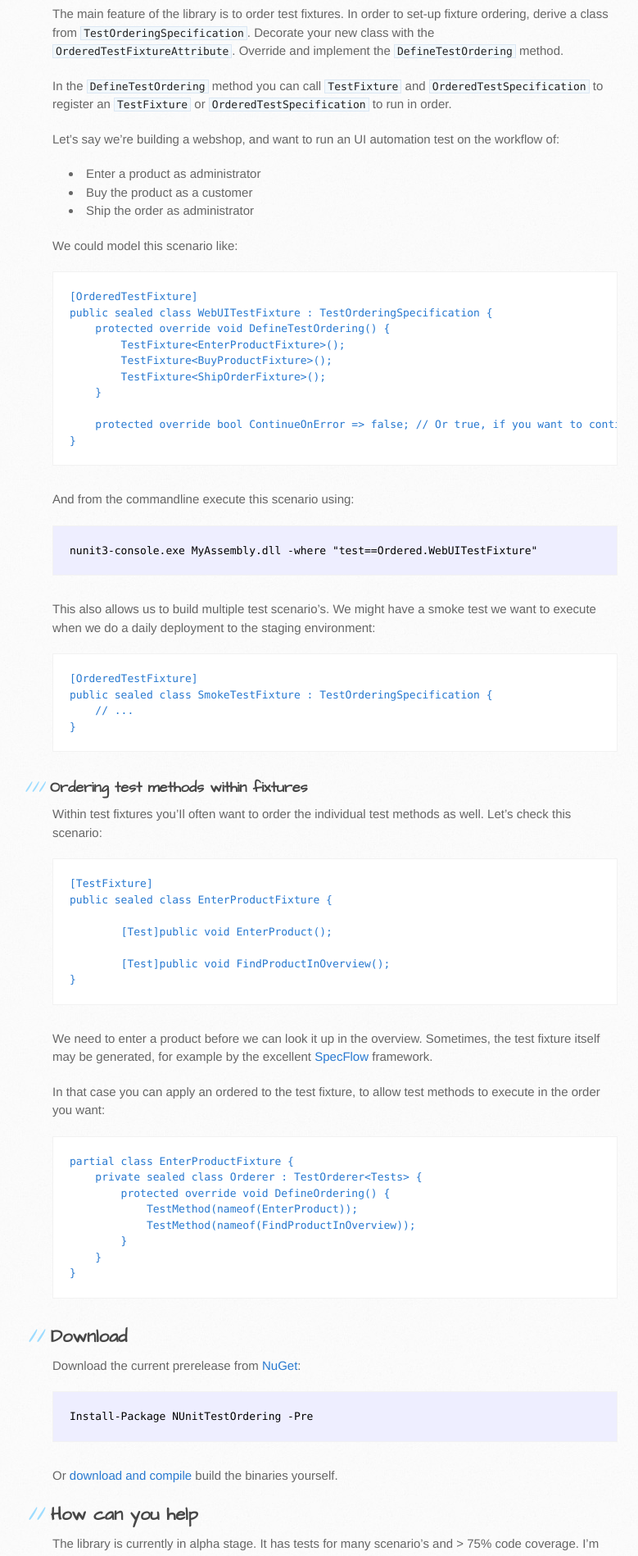
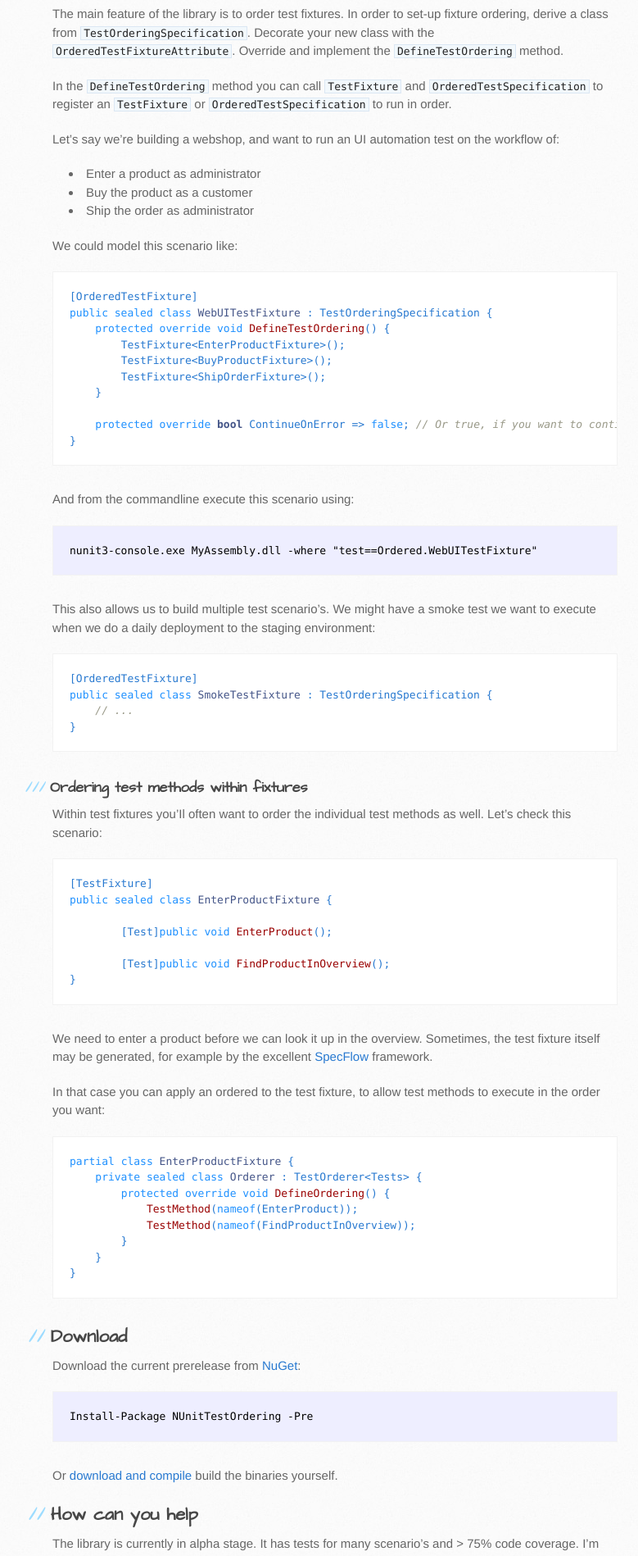
Before and after one commit to Sebazzz/sebazzz.github.io, a Jekyll site: the page built from _posts/2016-10-02-ordered-nunit-testing-with-nunittestordering-library.md, in a window 1280 px wide. Shown: the part 1103-3001 px from the top of the page at 82% size, without its empty margins (106-885 px from the left). Built offline with Jekyll 4.4.1, drawn with Linux system fonts in a browser that asks for light colours; comment, search, counter and statistics services are not loaded; some of the changed text lies outside the part shown.

Commit message:
Better code highlighting

````diff
--- a/_posts/2016-10-02-ordered-nunit-testing-with-nunittestordering-library.md
+++ b/_posts/2016-10-02-ordered-nunit-testing-with-nunittestordering-library.md
@@ -19,9 +19,9 @@
 
 Include the library into your project and include the following code in your AssemblyInfo file:
 
-``` C#
+{% highlight C# %}
 [assembly:EnableTestFixtureOrdering]
-```
+{% endhighlight %}
 
 Now you can start writing ordered tests. You can order both test fixtures and the methods within fixtures themselves.
 
@@ -40,7 +40,7 @@
 
 We could model this scenario like:
 
-``` C#
+{% highlight C# %}
 [OrderedTestFixture]
 public sealed class WebUITestFixture : TestOrderingSpecification {
     protected override void DefineTestOrdering() {
@@ -51,7 +51,7 @@
 
     protected override bool ContinueOnError => false; // Or true, if you want to continue even if a child test fails, but in this case we depend on the workflow to complete, so we don't want to do that.
 }
-```
+{% endhighlight %}
 
 And from the commandline execute this scenario using:
 
@@ -59,17 +59,17 @@
 
 This also allows us to build multiple test scenario's. We might have a smoke test we want to execute when we do a daily deployment to the staging environment:
 
-``` C#
+{% highlight C# %}
 [OrderedTestFixture]
 public sealed class SmokeTestFixture : TestOrderingSpecification {
     // ...
 }
-```
+{% endhighlight %}
 
 ### Ordering test methods within fixtures
 Within test fixtures you'Il often want to order the individual test methods as well. Let's check this scenario:
 
-``` C#
+{% highlight C# %}
 [TestFixture]
 public sealed class EnterProductFixture {
 
@@ -77,13 +77,13 @@
 
 	[Test]public void FindProductInOverview();
 }
-```
+{% endhighlight %}
 
 We need to enter a product before we can look it up in the overview. Sometimes, the test fixture itself may be generated, for example by the excellent [SpecFlow](http://www.specflow.org/) framework.
 
 In that case you can apply an ordered to the test fixture, to allow test methods to execute in the order you want:
 
-``` C#
+{% highlight C# %}
 partial class EnterProductFixture {
     private sealed class Orderer : TestOrderer<Tests> {
         protected override void DefineOrdering() {
@@ -92,7 +92,7 @@
         }
     }
 }
-```
+{% endhighlight %}
 
 ## Download
 Download the current prerelease from [NuGet](https://www.nuget.org/packages/NUnitTestOrdering/):
--- a/stylesheets/stylesheet.css
+++ b/stylesheets/stylesheet.css
@@ -855,9 +855,14 @@
     color: #a61717;
 }
 
-.highlight .k { font-weight: bold; }
+.highlight .k {
+    font-weight: normal;
+    color: #1E90FF;
+}
 
-.highlight .o { font-weight: bold; }
+.highlight .o {
+    font-weight: bold;
+}
 
 .highlight .cm {
     color: #998;
@@ -939,7 +944,6 @@
 
 .highlight .nc {
     color: #458;
-    font-weight: bold;
 }
 
 .highlight .no { color: #008080; }
@@ -953,7 +957,6 @@
 
 .highlight .nf {
     color: #900;
-    font-weight: bold;
 }
 
 .highlight .nn { color: #555; }
````
Also changed, not shown: _posts/2016-09-03-ordered-tests-with-nunit-mstest-xunit-pt6-nunit-implementation-revised-no-fork.md (+6 -6 lines), _posts/2016-09-30-aspnet-customerrors-to-httphandler-mvc-controller.md (+6 -6 lines).
